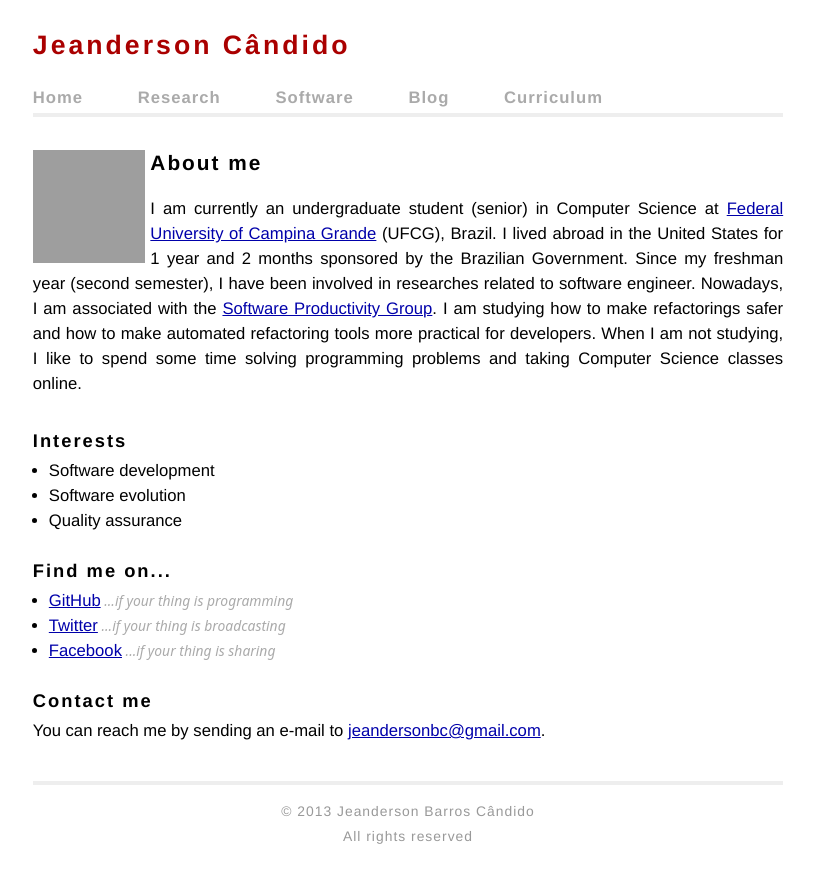
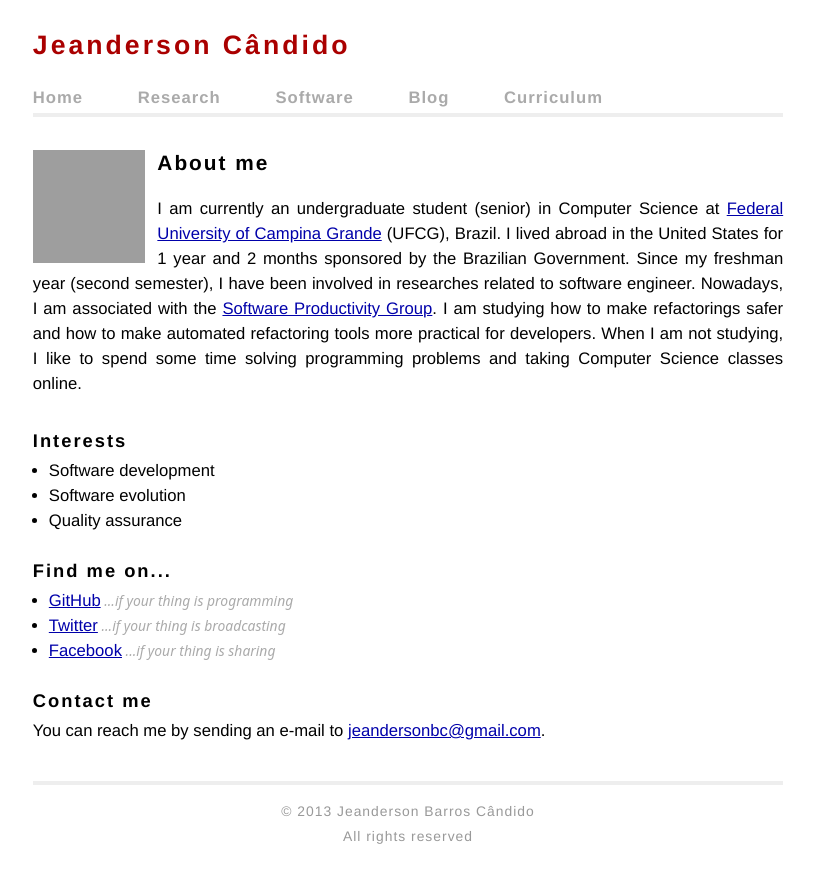
Before and after one commit to jeandersonbc/jeandersonbc.github.io, a Jekyll site: the page built from index.html, in a window 1280 px wide. Shown: the top 883 px of the page, without its empty margins (232-1046 px from the left). Built offline with Jekyll 4.4.1, drawn with Linux system fonts in a browser that asks for light colours; Markdown is read by kramdown in place of the engine named in the settings; grey boxes are pictures that could not be loaded.

Commit message:
fixed right margin on avatar

```diff
--- a/css/main.css
+++ b/css/main.css
@@ -124,7 +124,7 @@ a.tool_logo {
   width:15%;
   height:100%;
   float:left;
-  margin-right:5px;
+  margin-right:12px;
 }
 
 .article { padding: 10px 0px; }
```
